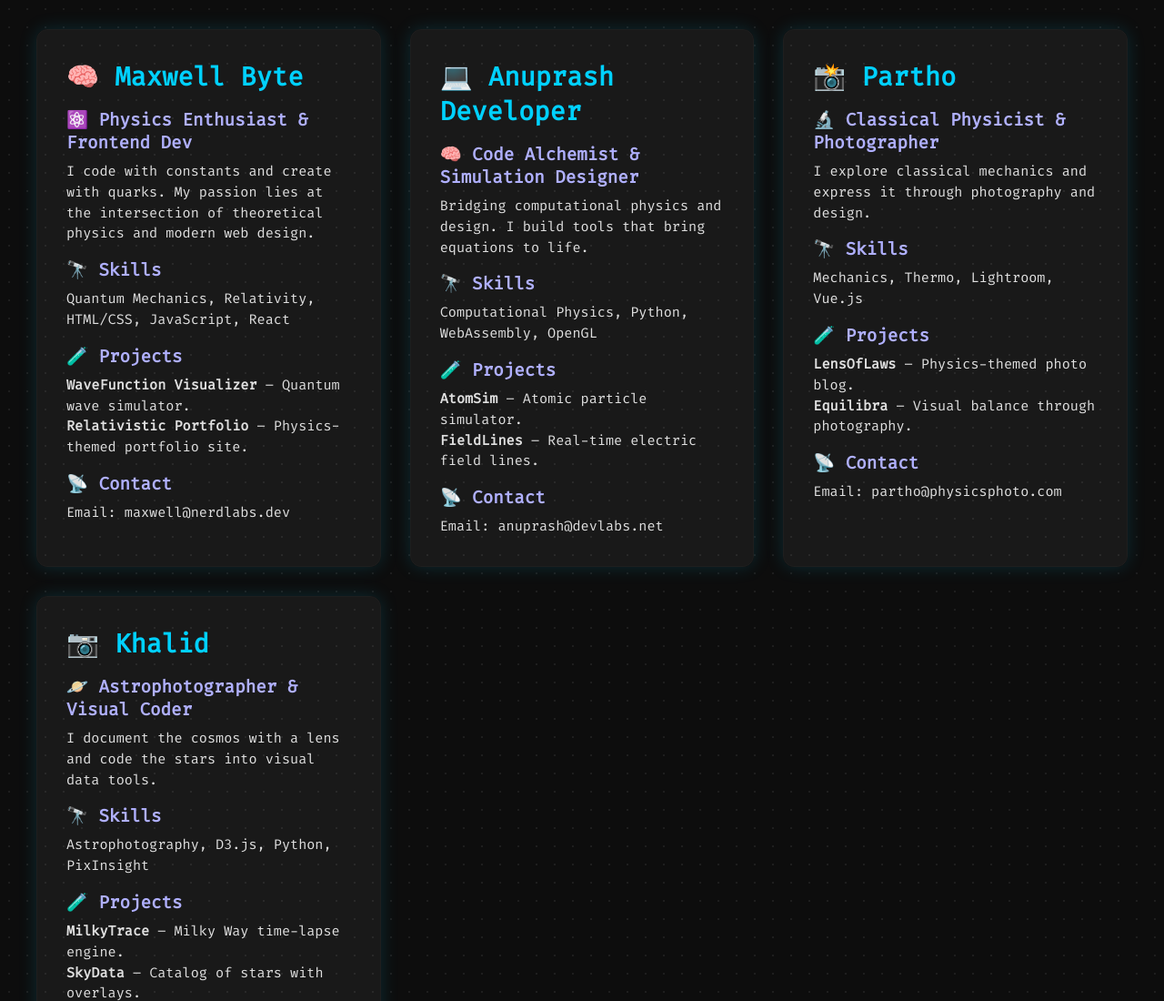
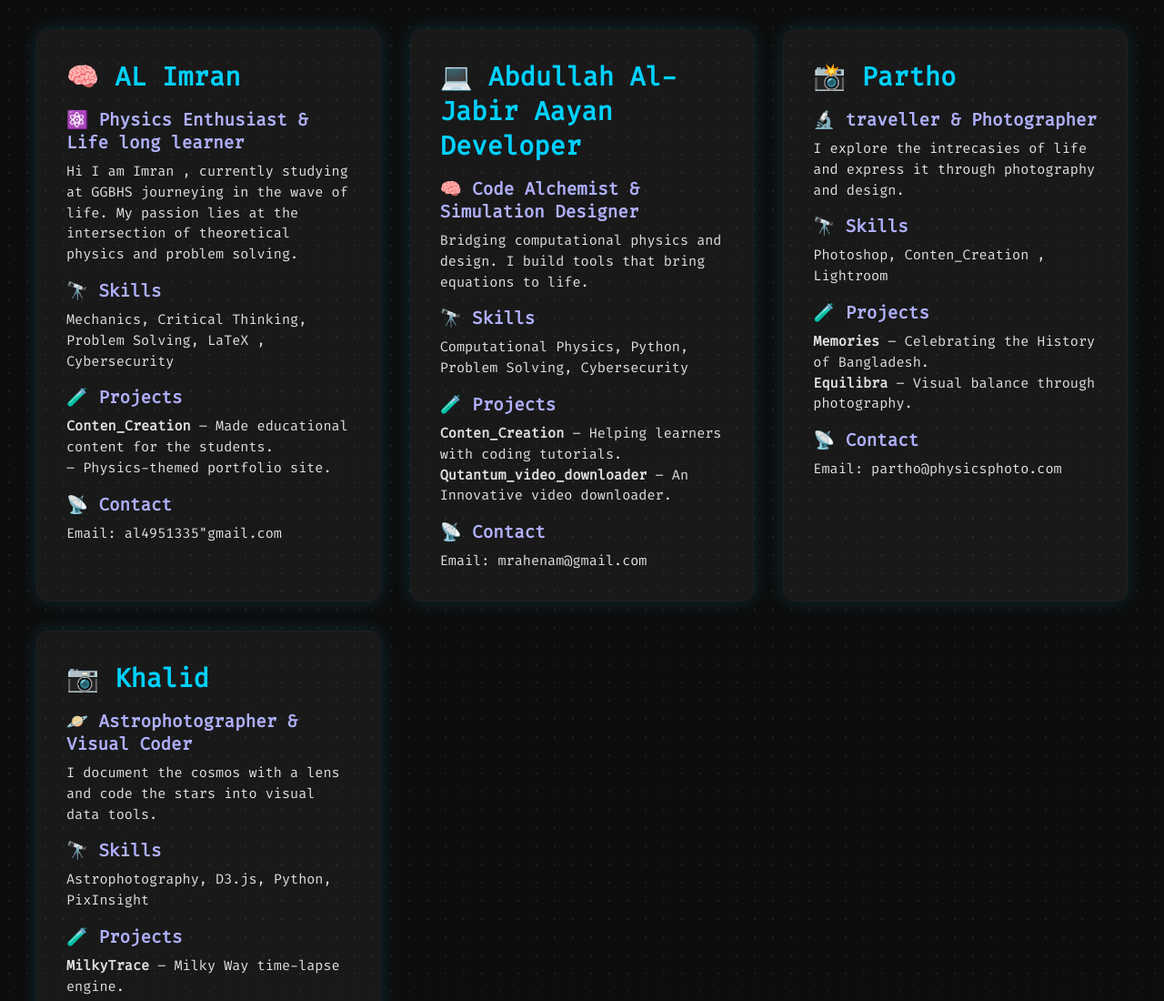
Before and after one commit to opurboamin/About, a plain HTML site: page index.html in a window 1280 px wide. Shown: the top 1100 px of the page at 91% size. Drawn offline with Linux system fonts and the light colour scheme.

Commit message:
changed the index.html

```diff
--- a/index.html
+++ b/index.html
@@ -88,41 +88,41 @@
   <div class="container">
     <!-- Maxwell Byte -->
     <div class="profile">
-      <h1>🧠 Maxwell Byte</h1>
-      <h2>⚛️ Physics Enthusiast & Frontend Dev</h2>
-      <p>I code with constants and create with quarks. My passion lies at the intersection of theoretical physics and modern web design.</p>
+      <h1>🧠 AL Imran</h1>
+      <h2>⚛️ Physics Enthusiast & Life long learner</h2>
+      <p>Hi I am Imran , currently studying at GGBHS journeying in the wave of life. My passion lies at the intersection of theoretical physics and problem solving.</p>
       <h2>🔭 Skills</h2>
-      <p>Quantum Mechanics, Relativity, HTML/CSS, JavaScript, React</p>
+      <p> Mechanics, Critical Thinking, Problem Solving, LaTeX , Cybersecurity</p>
       <h2>🧪 Projects</h2>
-      <p><strong>WaveFunction Visualizer</strong> – Quantum wave simulator.</p>
-      <p><strong>Relativistic Portfolio</strong> – Physics-themed portfolio site.</p>
+      <p><strong>Conten_Creation</strong> – Made educational content for the students.</p>
+      <p><strong></strong> – Physics-themed portfolio site.</p>
       <h2>📡 Contact</h2>
-      <p>Email: maxwell@nerdlabs.dev</p>
+      <p>Email: al4951335"gmail.com</p>
     </div>
 
     <!-- Anuprash Developer -->
     <div class="profile">
-      <h1>💻 Anuprash Developer</h1>
+      <h1>💻 Abdullah Al-Jabir Aayan Developer</h1>
       <h2>🧠 Code Alchemist & Simulation Designer</h2>
       <p>Bridging computational physics and design. I build tools that bring equations to life.</p>
       <h2>🔭 Skills</h2>
-      <p>Computational Physics, Python, WebAssembly, OpenGL</p>
+      <p>Computational Physics, Python, Problem Solving, Cybersecurity</p>
       <h2>🧪 Projects</h2>
-      <p><strong>AtomSim</strong> – Atomic particle simulator.</p>
-      <p><strong>FieldLines</strong> – Real-time electric field lines.</p>
+      <p><strong>Conten_Creation</strong> – Helping learners with coding tutorials.</p>
+      <p><strong>Qutantum_video_downloader</strong> – An Innovative video downloader.</p>
       <h2>📡 Contact</h2>
-      <p>Email: anuprash@devlabs.net</p>
+      <p>Email: mrahenam@gmail.com</p>
     </div>
 
     <!-- Partho -->
     <div class="profile">
       <h1>📸 Partho</h1>
-      <h2>🔬 Classical Physicist & Photographer</h2>
-      <p>I explore classical mechanics and express it through photography and design.</p>
+      <h2>🔬  traveller & Photographer</h2>
+      <p>I explore the intrecasies of life and express it through photography and design.</p>
       <h2>🔭 Skills</h2>
-      <p>Mechanics, Thermo, Lightroom, Vue.js</p>
+      <p>Photoshop, Conten_Creation , Lightroom</p>
       <h2>🧪 Projects</h2>
-      <p><strong>LensOfLaws</strong> – Physics-themed photo blog.</p>
+      <p><strong>Memories</strong> – Celebrating the History of Bangladesh.</p>
       <p><strong>Equilibra</strong> – Visual balance through photography.</p>
       <h2>📡 Contact</h2>
       <p>Email: partho@physicsphoto.com</p>
```
